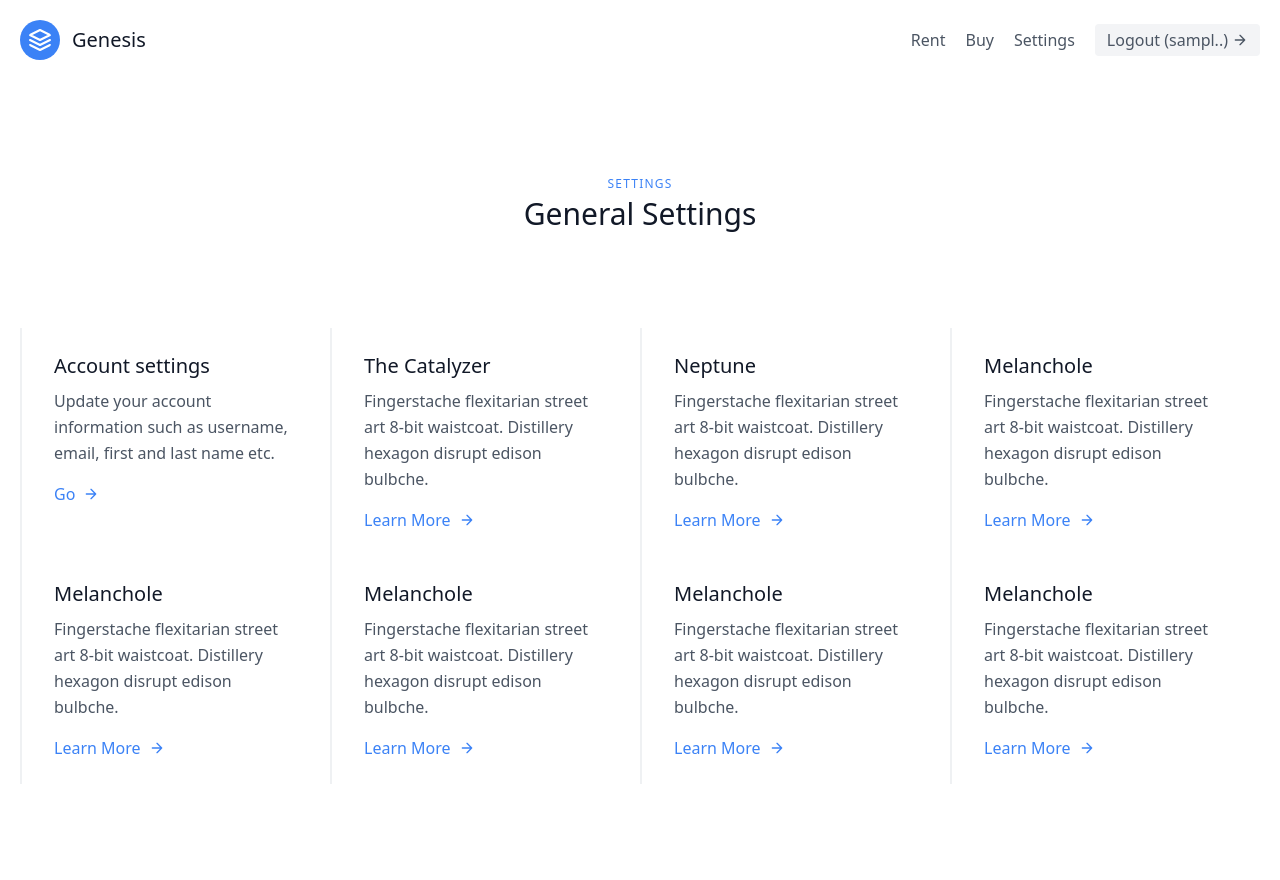
After one commit to ThemisTheo1995/home_searchEngine_project, a Django app: page /accounts/settings/ in a window 1280 px wide. The commit adds this page. Run offline with Django 3.2, Linux system fonts and the light colour scheme; the visitor is signed in with stand-in values (Sample User, id 1); some libraries are stand-ins or nearby versions.

Commit message:
Model fields insertion

```diff
--- a/accounts/admin.py
+++ b/accounts/admin.py
@@ -1,14 +1,18 @@
 # accounts/admin.py
 from django.contrib import admin
 from django.contrib.auth.admin import UserAdmin
+from django.utils.translation import ugettext_lazy as _
 
 from .forms import CustomUserCreationForm, CustomUserChangeForm
 from .models import CustomUser
 
 class CustomUserAdmin(UserAdmin):
+
     add_form = CustomUserCreationForm
     form = CustomUserChangeForm
     model = CustomUser
-    list_display = ['email', 'username',]
+    list_display = ['email', 'username', 'is_staff']
+    search_fields = ['email', 'username']
+    ordering = ['email',]
 
 admin.site.register(CustomUser, CustomUserAdmin)
--- a/accounts/forms.py
+++ b/accounts/forms.py
@@ -7,11 +7,11 @@ class CustomUserCreationForm(UserCreationForm):
 
     class Meta:
         model = CustomUser
-        fields = ('username', 'email')
+        fields = ('username', 'first_name', 'last_name', 'email')
 
 
-class CustomUserChangeForm(UserChangeForm):
+class CustomUserChangeForm(forms.ModelForm):
 
     class Meta:
         model = CustomUser
-        fields = ('username', 'email')
+        fields = ('username', 'first_name', 'last_name', 'email')
--- /dev/null
+++ b/accounts/templates/settings.html
@@ -0,0 +1,90 @@
+{% extends "base.html" %}
+
+{% block title %}Genesis | Settings{% endblock %}
+
+{% block content %}
+
+<section class="text-gray-600 body-font">
+  <div class="container px-5 py-24 mx-auto">
+    <div class="flex flex-col text-center w-full mb-20">
+      <h2 class="text-xs text-blue-500 tracking-widest font-medium title-font mb-1">SETTINGS</h2>
+      <h1 class="sm:text-3xl text-2xl font-medium title-font mb-4 text-gray-900">General Settings</h1>
+    </div>
+    <div class="flex flex-wrap">
+      <div class="xl:w-1/4 lg:w-1/2 md:w-full px-8 py-6 border-l-2 border-gray-200 border-opacity-60">
+        <h2 class="text-lg sm:text-xl text-gray-900 font-medium title-font mb-2">Account settings</h2>
+        <p class="leading-relaxed text-base mb-4">Update your account information such as username, email, first and last name etc.</p>
+        <a href="{% url 'accounts:update-user' %}" class="text-blue-500 inline-flex items-center">Go
+          <svg fill="none" stroke="currentColor" stroke-linecap="round" stroke-linejoin="round" stroke-width="2" class="w-4 h-4 ml-2" viewBox="0 0 24 24">
+            <path d="M5 12h14M12 5l7 7-7 7"></path>
+          </svg>
+        </a>
+      </div>
+      <div class="xl:w-1/4 lg:w-1/2 md:w-full px-8 py-6 border-l-2 border-gray-200 border-opacity-60">
+        <h2 class="text-lg sm:text-xl text-gray-900 font-medium title-font mb-2">The Catalyzer</h2>
+        <p class="leading-relaxed text-base mb-4">Fingerstache flexitarian street art 8-bit waistcoat. Distillery hexagon disrupt edison bulbche.</p>
+        <a class="text-blue-500 inline-flex items-center">Learn More
+          <svg fill="none" stroke="currentColor" stroke-linecap="round" stroke-linejoin="round" stroke-width="2" class="w-4 h-4 ml-2" viewBox="0 0 24 24">
+            <path d="M5 12h14M12 5l7 7-7 7"></path>
+          </svg>
+        </a>
+      </div>
+      <div class="xl:w-1/4 lg:w-1/2 md:w-full px-8 py-6 border-l-2 border-gray-200 border-opacity-60">
+        <h2 class="text-lg sm:text-xl text-gray-900 font-medium title-font mb-2">Neptune</h2>
+        <p class="leading-relaxed text-base mb-4">Fingerstache flexitarian street art 8-bit waistcoat. Distillery hexagon disrupt edison bulbche.</p>
+        <a class="text-blue-500 inline-flex items-center">Learn More
+          <svg fill="none" stroke="currentColor" stroke-linecap="round" stroke-linejoin="round" stroke-width="2" class="w-4 h-4 ml-2" viewBox="0 0 24 24">
+            <path d="M5 12h14M12 5l7 7-7 7"></path>
+          </svg>
+        </a>
+      </div>
+      <div class="xl:w-1/4 lg:w-1/2 md:w-full px-8 py-6 border-l-2 border-gray-200 border-opacity-60">
+        <h2 class="text-lg sm:text-xl text-gray-900 font-medium title-font mb-2">Melanchole</h2>
+        <p class="leading-relaxed text-base mb-4">Fingerstache flexitarian street art 8-bit waistcoat. Distillery hexagon disrupt edison bulbche.</p>
+        <a class="text-blue-500 inline-flex items-center">Learn More
+          <svg fill="none" stroke="currentColor" stroke-linecap="round" stroke-linejoin="round" stroke-width="2" class="w-4 h-4 ml-2" viewBox="0 0 24 24">
+            <path d="M5 12h14M12 5l7 7-7 7"></path>
+          </svg>
+        </a>
+      </div>
+       <div class="xl:w-1/4 lg:w-1/2 md:w-full px-8 py-6 border-l-2 border-gray-200 border-opacity-60">
+        <h2 class="text-lg sm:text-xl text-gray-900 font-medium title-font mb-2">Melanchole</h2>
+        <p class="leading-relaxed text-base mb-4">Fingerstache flexitarian street art 8-bit waistcoat. Distillery hexagon disrupt edison bulbche.</p>
+        <a class="text-blue-500 inline-flex items-center">Learn More
+          <svg fill="none" stroke="currentColor" stroke-linecap="round" stroke-linejoin="round" stroke-width="2" class="w-4 h-4 ml-2" viewBox="0 0 24 24">
+            <path d="M5 12h14M12 5l7 7-7 7"></path>
+          </svg>
+        </a>
+      </div>
+       <div class="xl:w-1/4 lg:w-1/2 md:w-full px-8 py-6 border-l-2 border-gray-200 border-opacity-60">
+        <h2 class="text-lg sm:text-xl text-gray-900 font-medium title-font mb-2">Melanchole</h2>
+        <p class="leading-relaxed text-base mb-4">Fingerstache flexitarian street art 8-bit waistcoat. Distillery hexagon disrupt edison bulbche.</p>
+        <a class="text-blue-500 inline-flex items-center">Learn More
+          <svg fill="none" stroke="currentColor" stroke-linecap="round" stroke-linejoin="round" stroke-width="2" class="w-4 h-4 ml-2" viewBox="0 0 24 24">
+            <path d="M5 12h14M12 5l7 7-7 7"></path>
+          </svg>
+        </a>
+      </div>
+       <div class="xl:w-1/4 lg:w-1/2 md:w-full px-8 py-6 border-l-2 border-gray-200 border-opacity-60">
+        <h2 class="text-lg sm:text-xl text-gray-900 font-medium title-font mb-2">Melanchole</h2>
+        <p class="leading-relaxed text-base mb-4">Fingerstache flexitarian street art 8-bit waistcoat. Distillery hexagon disrupt edison bulbche.</p>
+        <a class="text-blue-500 inline-flex items-center">Learn More
+          <svg fill="none" stroke="currentColor" stroke-linecap="round" stroke-linejoin="round" stroke-width="2" class="w-4 h-4 ml-2" viewBox="0 0 24 24">
+            <path d="M5 12h14M12 5l7 7-7 7"></path>
+          </svg>
+        </a>
+      </div>
+       <div class="xl:w-1/4 lg:w-1/2 md:w-full px-8 py-6 border-l-2 border-gray-200 border-opacity-60">
+        <h2 class="text-lg sm:text-xl text-gray-900 font-medium title-font mb-2">Melanchole</h2>
+        <p class="leading-relaxed text-base mb-4">Fingerstache flexitarian street art 8-bit waistcoat. Distillery hexagon disrupt edison bulbche.</p>
+        <a class="text-blue-500 inline-flex items-center">Learn More
+          <svg fill="none" stroke="currentColor" stroke-linecap="round" stroke-linejoin="round" stroke-width="2" class="w-4 h-4 ml-2" viewBox="0 0 24 24">
+            <path d="M5 12h14M12 5l7 7-7 7"></path>
+          </svg>
+        </a>
+      </div>
+    </div>
+  </div>
+</section>
+
+{% endblock content %}
--- a/accounts/urls.py
+++ b/accounts/urls.py
@@ -1,10 +1,11 @@
 # accounts/urls.py
 from django.urls import path
-from .views import SignUpView, UpdateUserView
+from .views import SignUpView, UpdateUserView, SettingsView
 
 app_name = "accounts"
 
 urlpatterns = [
     path('signup/', SignUpView.as_view(), name='signup'),
     path('update-user/', UpdateUserView.as_view(), name='update-user'),
+    path('settings/', SettingsView.as_view(), name='settings'),
 ]
--- a/accounts/views.py
+++ b/accounts/views.py
@@ -14,10 +14,14 @@ class SignUpView(generic.CreateView):
     template_name = 'registration/signup.html'
 
 class UpdateUserView(LoginRequiredMixin, generic.UpdateView):
+
     form_class = CustomUserChangeForm
-    success_url = reverse_lazy('login')
+    success_url = reverse_lazy('landing-page')
     template_name = 'registration/updateUser.html'
 
     # get current user object
     def get_object(self, queryset=None):
         return self.request.user
+
+class SettingsView(LoginRequiredMixin, generic.TemplateView):
+    template_name = "settings.html"
--- a/templates/landing.html
+++ b/templates/landing.html
@@ -1,6 +1,6 @@
 {% extends 'base.html' %}
 
-{% block title %}Genesis{% endblock title %}
+{% block title %}Genesis | Home{% endblock title %}
 
 {% block content %}
 <section class="text-gray-600 body-font">
@@ -10,7 +10,7 @@
       <h1 class="title-font sm:text-4xl text-3xl mb-4 font-medium text-gray-900">
       More than 20k+ properties to choose from.
       </h1>
-      <p class="mb-8 leading-relaxed">
+      <p class="mb-8 leading-relaxed sm:text-xl text-lg">
       Some people look for a beautiful place. Others make a place beautiful. Discover yours.
       </p>
       <div class="flex justify-center">
--- a/templates/navbar.html
+++ b/templates/navbar.html
@@ -12,10 +12,11 @@
         {% endif %}
             <a href="#" class="mr-5 hover:text-gray-900">Rent</a>
             <a href="#" class="mr-5 hover:text-gray-900">Buy</a>
+    {% if request.user.is_authenticated %}
+            <a href="{% url 'accounts:settings' %}" class="mr-5 hover:text-gray-900">Settings</a>
     </nav>
-    {% if request.user.is_authenticated %}
             <a href="{% url 'logout' %}" class="inline-flex items-center bg-gray-100 border-0 py-1 px-3 focus:outline-none hover:bg-gray-200 rounded text-base mt-4 md:mt-0">
-        Logout({{request.user.username}})
+        Logout ({% if request.user.username|length <= 5 %}{{request.user.username}}{% else %}{{request.user.username|slice:"0:5"}}..{% endif %})
         <svg fill="none" stroke="currentColor" stroke-linecap="round" stroke-linejoin="round" stroke-width="2" class="w-4 h-4 ml-1" viewBox="0 0 24 24">
             <path d="M5 12h14M12 5l7 7-7 7"></path>
         </svg>
--- a/templates/registration/login.html
+++ b/templates/registration/login.html
@@ -7,7 +7,7 @@
 
 {% block content %}
 
-  <div class="max-w-lg mx-auto">
+  <div class="max-w-lg mx-auto px-5">
     <h1 class = "title-font sm:text-3xl text-2xl mb-4 font-medium text-gray-900">Log In</h1>
     <form method="post">
   {% csrf_token %}
```
Also changed, not shown: templates/registration/password_reset_confirm.html (+9 -7 lines), templates/registration/password_reset_form.html (+12 -7 lines), templates/registration/signup.html (+11 -6 lines), templates/registration/updateUser.html (+12 -7 lines).
